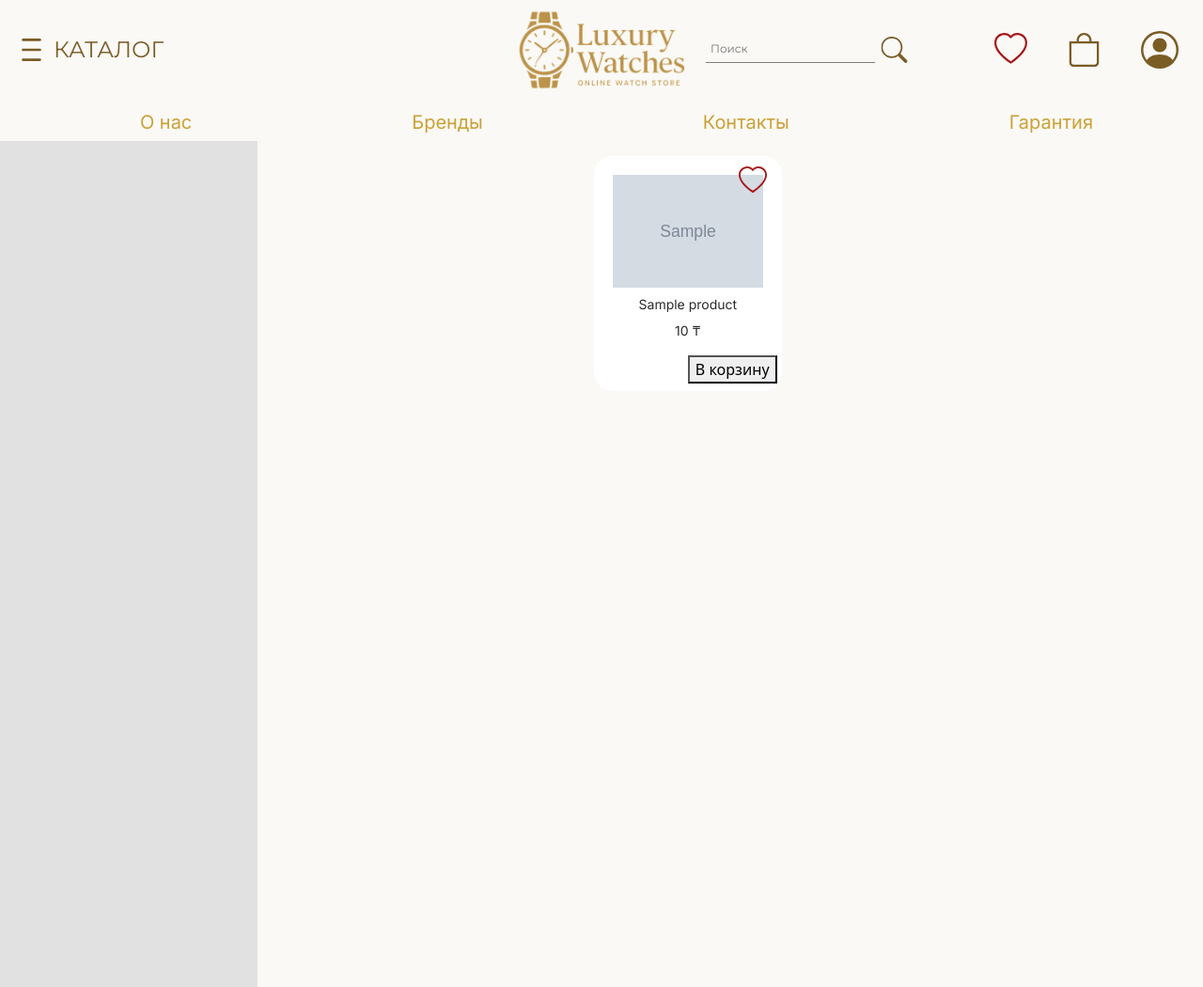
After one commit to stenfli31/LuxuryWatches, a PHP site: page /catalog.php in a window 1280 px wide. The commit adds this page. Shown: the whole page at 94% size. Run offline with PHP 8.4, Linux system fonts and the light colour scheme; tables that the repository leaves empty or names only in its code hold one stand-in row (values such as "Sample post"); grey boxes marked "Sample" are stand-in pictures; some libraries are stand-ins or nearby versions.

Commit message:
Добавлен каталог и улучшен дизайн, грид надо сделать авто

```diff
--- /dev/null
+++ b/JS/main.js
@@ -0,0 +1,19 @@
+
+const hoverSrc = "./images/icons/heart-fill.svg"
+const favourite = document.querySelectorAll('.heart').forEach(img =>
+    {const originalSrc = img.src;
+
+    img.addEventListener('mouseover', () => {
+        img.src = hoverSrc;
+    });
+    img.addEventListener('mouseout', () => {
+        img.src = originalSrc;
+    });
+
+    img.addEventListener('click', () => {
+        img.src = hoverSrc;
+    });
+    img.addEventListener('click', () => {
+        img.src = originalSrc;
+    });
+});
--- /dev/null
+++ b/catalog.php
@@ -0,0 +1,63 @@
+<!DOCTYPE html>
+<html lang="en">
+
+<head>
+    <meta charset="UTF-8">
+    <meta name="viewport" content="width=device-width, initial-scale=1.0">
+    <title>Каталог</title>
+    <link rel="stylesheet" href="./style/global.css" />
+    <link rel="stylesheet" href="./style/style.css" />
+
+    <link rel="stylesheet" href="./style/media.css" />
+    <link href="https://cdn.jsdelivr.net/npm/bootstrap@5.3.2/dist/css/bootstrap.min.css" rel="stylesheet">
+</head>
+
+<body>
+    <div class="frame">
+        <?php require_once 'db.php'; ?>
+        <?php include 'header.php'; ?>
+        <?php
+        $stmt = $pdo->query("SELECT * FROM products");
+        $products = $stmt->fetchAll(PDO::FETCH_ASSOC);
+        function formatPrc($price)
+        {
+            return number_format($price, 0, ".", " ") . ' ₸';
+        }
+        ?>
+        <div class="filter_catalog">
+        <div class="filters">
+
+        </div>
+        <div class="container d-flex justify-content-center pt-3">
+        <div class="catalog-grid">
+
+            <?php
+            $img_path = "./images/";
+            if (!empty($products)):
+                foreach ($products as $product): ?>
+                    <div class="product-card">
+
+                        <img
+                            src="<?= $img_path . $product['product_img'] ?>"
+                            alt="<?= htmlspecialchars($product['product_name']) ?>"
+                            class="product-image" />
+                        <h3 class="product-title"><?= htmlspecialchars($product['product_name']) ?></h3>
+                        <p class="product-price"><?= formatPrc($product['price']) ?></p>
+                        <button class="favorite-button" aria-label="Add to favorites">
+                            <img src="./images/icons/heart.svg" alt="" class="heart" data-hover="./images/icons/heart-fill.svg" />
+                        </button>
+                        <button class="add-to-cart">В корзину</button>
+                    </div>
+                <?php endforeach; ?>
+            <?php else: ?>
+                <p>Нет товаров для отображения</p>
+            <?php endif; ?>
+        </div>
+        </div>
+        </div>
+    </div>
+    <script src="https://cdn.jsdelivr.net/npm/bootstrap@5.3.2/dist/js/bootstrap.bundle.min.js"></script>
+    <script src="./JS/main.js"></script>
+</body>
+
+</html>
--- a/header.php
+++ b/header.php
@@ -1,25 +1,14 @@
-<!DOCTYPE html>
-<html lang="ru">
-
-<head>
-    <meta charset="UTF-8">
-    <meta name="viewport" content="width=device-width, initial-scale=1.0">
-    <title>Header</title>
-    <link rel="stylesheet" href="./style/global.css">
-    <link rel="stylesheet" href="./style/style.css">
-    <link href="https://cdn.jsdelivr.net/npm/bootstrap@5.3.2/dist/css/bootstrap.min.css" rel="stylesheet">
-</head>
-
-<body>
 
 <header class="header">
 
         <nav class="main-nav">
-          <button class="nav-button" aria-label="Open catalog">
+
+          <a href="catalog.php" class="nav-button" aria-label="Open catalog">
             <img class="vector" src="./images/icons/menu.svg" alt="" />
             <span class="text-wrapper">КАТАЛОГ</span>
-          </button>
-          <img class="logo" src="./images/logot.png" alt="LuxuryWatches logo" />
+
+          </a>
+          <a href="index.php"><img class="logo" src="./images/logot.png" alt="LuxuryWatches logo" /></a>
           <div class="right-header">
 
           <form class="search-form" role="search">
@@ -30,7 +19,7 @@
           </form>
           <div class="user-actions">
             <button class="action-button" aria-label="Favorites">
-              <img class="heart" src="./images/icons/heart.svg" alt="" />
+              <img class="heartNav" src="./images/icons/heart.svg" alt="" />
             </button>
             <button class="action-button" aria-label="Shopping bag">
               <img class="bag" src="./images/icons/bag.svg" alt="" />
@@ -51,8 +40,3 @@
       </nav>
 
       </header>
-
-      <script src="https://cdn.jsdelivr.net/npm/bootstrap@5.3.2/dist/js/bootstrap.bundle.min.js"></script>
-</body>
-
-</html>
--- a/style/media.css
+++ b/style/media.css
@@ -1,3 +1,35 @@
+@media (max-width: 1280px){
+  .logo{
+    width: 800px;
+  }
+  .product-card{
+      width: 200px;
+      height: 250px;
+      overflow: hidden;
+  }
+
+  .product-card:hover{
+    height: 290px;
+  }
+
+  .category-image{
+      width: 500px;
+      height: 500px;
+  }
+  .product-grid{
+      width: 500px;
+      height: 500px;
+  }
+  .product-image{
+    width: 170px;
+    height: auto;
+  }
+  .catalog-grid{
+  grid-template-columns: repeat(4, auto);
+  }
+}
+
+
 @media (max-width: 768px) {
     .header,
     .main-nav,
@@ -23,23 +55,3 @@
       grid-template-columns: 1fr;
     }
   }
-
-  @media (max-width: 1280px){
-    .logo{
-      width: 200px;
-      height: auto;
-    }
-    .product-card{
-        width: 180px;
-        height: 200px;
-    }
-
-    .category-image{
-        width: 500px;
-        height: 500px;
-    }
-    .product-grid{
-        width: 500px;
-        height: 500px;
-    }
-  }
--- a/style/style.css
+++ b/style/style.css
@@ -20,43 +20,46 @@
   position: relative;
 }
 
-.frame .logo {
+.logo {
 
   width: 400px;
   height: auto;
 }
 
-.frame .person-circle {
+ .person-circle {
 
   width: 40px;
   height: 40px;
 
 }
 
-.frame .bag {
+.bag {
 
   width: 37px;
   height: 36px;
 
 }
 
-.frame .heart {
+ .heart {
 
   width: 36px;
   height: 35px;
 
 }
+.heartNav{
+  width: 35px;
+  height: 35px;
+}
 
-.frame .vector {
+.vector {
 
   width: 27px;
   height: 24px;
 
 }
 
-.frame .text-wrapper {
+.text-wrapper {
   height: 29px;
-
   font-family: "Montserrat", Helvetica;
   font-weight: 400;
   color: #7a5c25;
@@ -67,14 +70,14 @@
   line-height: normal;
 }
 
-.frame .group {
+.group {
 
   width: 272px;
   height: 28px;
 
 }
 
-.frame .search {
+.search {
 
   width: 29px;
   height: 28px;
@@ -89,7 +92,7 @@
 .header {
   display: flex;
   flex-direction: column;
-  height: 200px;
+  height: 150px;
 
   width: 100%;
 }
@@ -113,6 +116,7 @@
 }
 
 .nav-button {
+  text-decoration: none;
   display: flex;
   align-items: center;
   justify-content: flex-start;
@@ -120,6 +124,7 @@
   border: none;
   cursor: pointer;
   gap: 10px;
+  width: 200px;
 }
 
 .search-form {
@@ -156,7 +161,6 @@
 
 /* Secondary navigation styles */
 .secondary-nav {
-  background-color: #cba135;
   padding: 10px 0;
   height: 45px;
   width: 100%;
@@ -170,7 +174,7 @@
 }
 
 .secondary-nav a {
-  color: #2b2b2b;
+  color: #CBA135;
   font-family: "Inter", Helvetica;
   font-size: 20px;
   text-decoration: none;
@@ -246,8 +266,12 @@
   padding: 20px;
   text-align: center;
   position: relative;
-  width: 300px;
-  height: 330px;
+  width: 280px;
+  height: 300px;
+}
+
+.product-card:hover{
+  height: 320px;
 }
 
 .product-image {
@@ -255,6 +279,10 @@
   height: 200px;
   object-fit: cover;
   margin-bottom: 10px;
+}
+
+.add-to-cart{
+  position: absolute;
 }
 
 .product-title,
@@ -271,6 +299,11 @@
   background: none;
   border: none;
   cursor: pointer;
+}
+
+.heart{
+  width: 30px;
+  height: 30px;
 }
 
 /* Footer styles */
@@ -321,3 +354,21 @@ hr{
   border: none;         /* Убираем стандартную границу */
   border-top: 2px solid #ff9900;  /* Задаём цвет и толщину линии */
 }
+
+.filter_catalog{
+  display: flex;
+}
+
+.catalog-grid{
+
+  display: grid;
+  grid-template-columns: repeat(5, auto);
+  grid-template-rows: repeat(8, auto);
+  gap: 30px;
+}
+
+.filters{
+  background-color: #e1e1e1;
+  width: 350px;
+  height: 900px;
+}
```
Also changed, not shown: other parts of style/style.css (+28 -12 lines), bdForm.php (+20 -7 lines), index.php (+43 -29 lines), images/Rado True R27061012.jpg (added), images/Tissot T-My Lady.jpg (added), images/detskie-chasy-chelovek-pauk-2-1000x1000.jpg (added), images/icons/heart-fill.svg (added), images/womanWatch.jpg (deleted), images/womanWatch.png (added).
